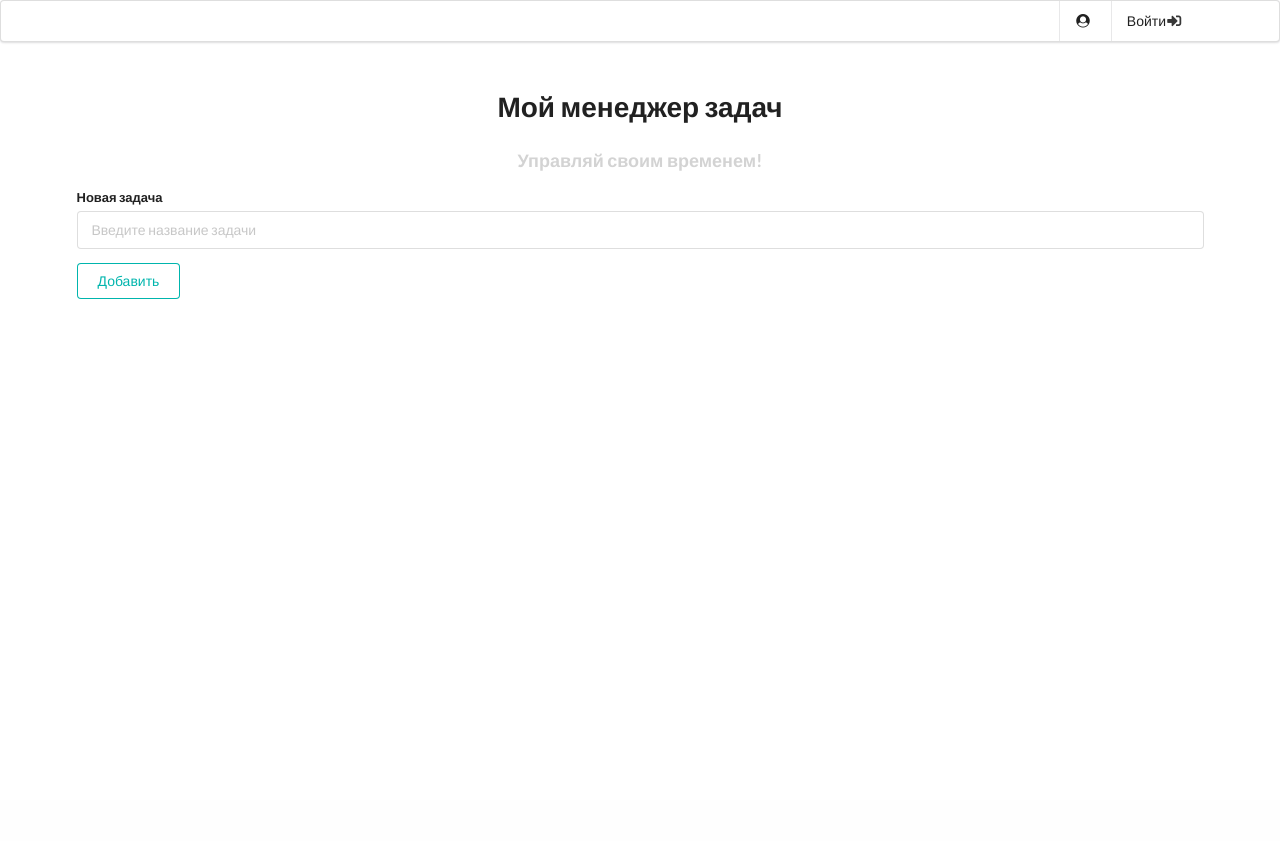
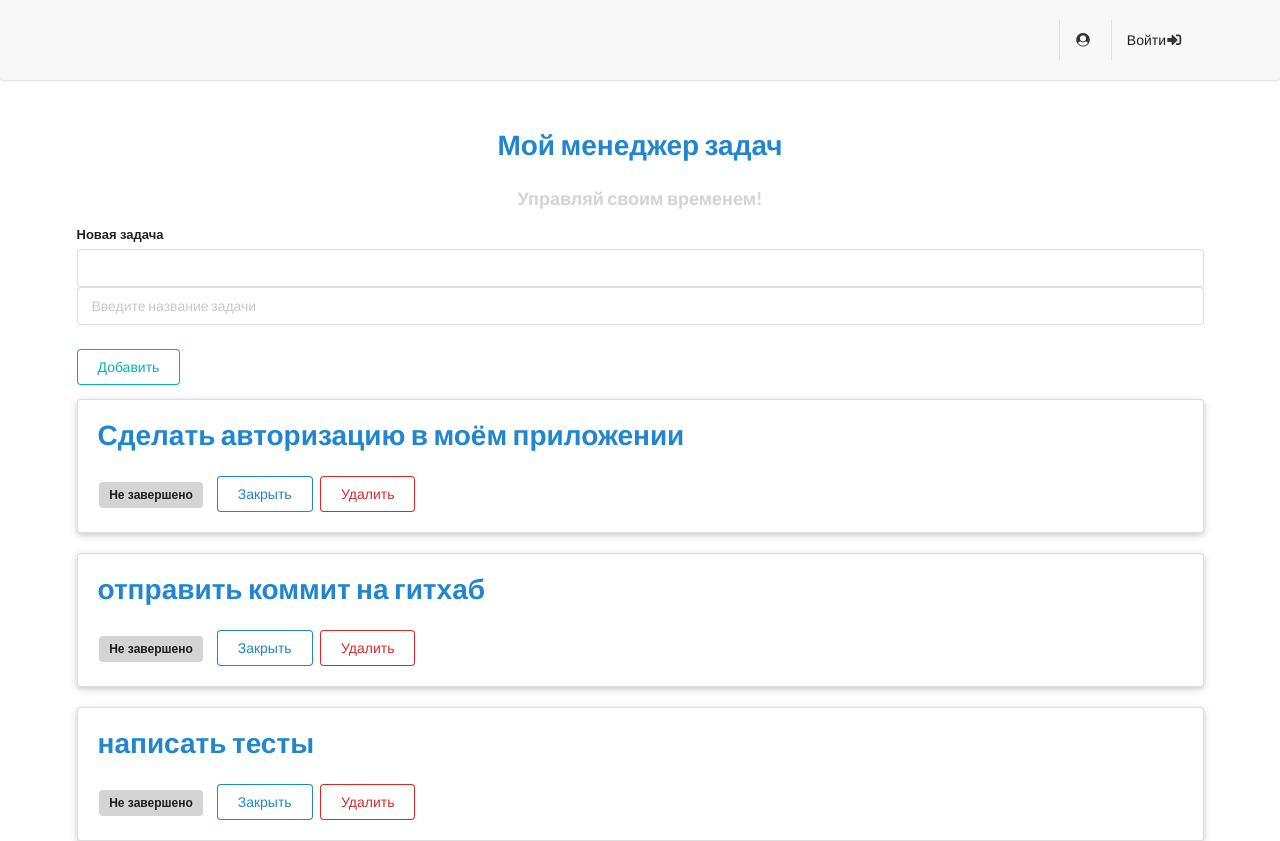
Before and after one commit to iliazhigalev/MY-TO-DO, a Django app: template todoapp/templates/todoapp/index.html in a window 1280 px wide. Before the commit the page ends 800 px from the top, so only its background shows below. Run offline with Django 4.2, Linux system fonts and the light colour scheme; data comes from the database, SQL or seed files in the repository; both versions use the stored data as it was after the commit; the template is opened without the code that fills it: values that come from a table or form of the project are taken from there, most other values are stand-ins (such as "Sample title", 1, 10 or a date in 2020).

Commit message:
git add CBV and forms

```diff
--- /dev/null
+++ b/todoapp/forms.py
@@ -0,0 +1,11 @@
+from django import forms
+from .models import ToDo
+
+class ToDoForm(forms.ModelForm):
+
+    class Meta:
+        model=ToDo
+        fields=['title',]
+        widgets={
+            'title':forms.TextInput()
+        }
--- a/todoapp/static/todoapp/css/style.css
+++ b/todoapp/static/todoapp/css/style.css
@@ -2,3 +2,92 @@
     text-align: center;
     color: lightgrey;
 }
+
+
+
+/* Общие стили */
+body {
+    font-family: 'Arial', sans-serif;
+    margin: 0;
+    padding: 0;
+}
+
+.container {
+    margin: 20px auto;
+}
+
+/* Навигационное меню */
+.ui.menu {
+    background-color: #f8f8f8;
+    border: none;
+}
+
+.ui.dropdown {
+    color: #333;
+}
+
+/* Заголовки и кнопки */
+.ui.header {
+    color: #2185d0;
+}
+
+.ui.big.header {
+    font-size: 2em;
+}
+
+.ui.segment {
+    margin-bottom: 20px;
+}
+
+.ui.primary.basic.button,
+.ui.teal.basic.button {
+    margin-top: 10px;
+}
+
+/* Элементы задачи */
+.ui.segment {
+    background-color: #ffffff;
+    box-shadow: 0px 2px 4px rgba(34, 36, 38, 0.12), 0px 2px 10px rgba(34, 36, 38, 0.15);
+    padding: 20px;
+}
+
+.ui.gray.label,
+.ui.green.label {
+    margin-right: 10px;
+}
+
+.ui.gray.label {
+    background-color: #d4d4d5;
+    color: #1b1c1d;
+}
+
+.ui.green.label {
+    background-color: #a7e9af;
+    color: #1b1c1d;
+}
+
+.ui.primary.basic.button,
+.ui.teal.basic.button {
+    color: #2185d0;
+}
+
+.ui.primary.basic.button:hover,
+.ui.teal.basic.button:hover {
+    background-color: #f8f8f8;
+}
+
+.ui.blue.button {
+    color: #2185d0;
+}
+
+.ui.blue.button:hover {
+    background-color: #f0f5fe;
+}
+
+.ui.negative.basic.button {
+    color: #db2828;
+}
+
+.ui.negative.basic.button:hover {
+    background-color: #fff5f5;
+}
--- /dev/null
+++ b/todoapp/templates/todoapp/base.html
@@ -0,0 +1,39 @@
+<!doctype html>
+{% load static %}
+
+<html lang="ru">
+<head>
+    <meta charset="UTF-8">
+    <meta name="viewport"
+          content="width=device-width, user-scalable=no, initial-scale=1.0, maximum-scale=1.0, minimum-scale=1.0">
+    <meta http-equiv="X-UA-Compatible" content="ie=edge">
+   <title>{{ title }} </title>
+    <link rel="stylesheet" href="https://cdn.jsdelivr.net/npm/semantic-ui@2.4.2/dist/semantic.min.css">
+    <link rel="stylesheet" href="{% static 'todoapp/css/style.css' %}">
+
+</head>
+<body>
+<!-- Navigation -->
+<nav class="ui menu">
+    <div class="ui container">
+        <div class="right menu">
+            <div class="item">
+                <div class="ui dropdown">
+                    <i class="user circle icon"></i>
+                    <div class="menu">
+                        <a href="#" class="item">Профиль</a>
+                        <a href="#" class="item">Выйти</a>
+                    </div>
+                </div>
+            </div>
+            <a href="#" class="item">Войти <i class="sign-in alternate icon"></i></a>
+        </div>
+    </div>
+</nav>
+
+{% block content %}
+
+{% endblock content %}
+    <script src="https://cdn.jsdelivr.net/npm/semantic-ui@2.4.2/dist/semantic.min.js"></script>
+</body>
+</html>
--- a/todoapp/templates/todoapp/index.html
+++ b/todoapp/templates/todoapp/index.html
@@ -1,50 +1,39 @@
-<!doctype html>
-{% load static %}
+{% extends 'todoapp/base.html' %}
 
-<html lang="ru">
-<head>
-    <meta charset="UTF-8">
-    <meta name="viewport"
-          content="width=device-width, user-scalable=no, initial-scale=1.0, maximum-scale=1.0, minimum-scale=1.0">
-    <meta http-equiv="X-UA-Compatible" content="ie=edge">
-   <title>{{ title }} </title>
-    <link rel="stylesheet" href="https://cdn.jsdelivr.net/npm/semantic-ui@2.4.2/dist/semantic.min.css">
-    <link rel="stylesheet" href="{% static 'todoapp/css/style.css' %}">
+{% block content %}
 
-</head>
-<body>
-
-<!-- Navigation -->
-<nav class="ui menu">
-    <div class="ui container">
-        <div class="right menu">
-            <div class="item">
-                <div class="ui dropdown">
-                    <i class="user circle icon"></i>
-                    <div class="menu">
-                        <a href="#" class="item">Профиль</a>
-                        <a href="#" class="item">Выйти</a>
-                    </div>
-                </div>
-            </div>
-            <a href="#" class="item">Войти <i class="sign-in alternate icon"></i></a>
-        </div>
-    </div>
-</nav>
-
-<div class="ui container" style="margin-top: 50px;">
+<div style="margin-top: 50px;" class="ui container">
     <h1 class="ui center aligned header">Мой менеджер задач</h1>
     <h3 class="test_style">Управляй своим временем!</h3>
-    <form class="ui form" method="post">
+    <form class="ui form" action="{% url 'todoapp:add' %}" method="post">
         {% csrf_token %}
         <div class="field">
-            <label>Новая задача</label>
-            <input type="text" name="title" placeholder="Введите название задачи">
+            <label for="{{ form.title.id_for_label }}">Новая задача</label>
+            {{ form.title }}
+            <input type="text" name="title" placeholder="Введите название задачи"><br>
         </div>
         <button class="ui teal basic button" type="submit">Добавить</button>
     </form>
+
+    {% for todo in to_do_list %}
+    <div class="ui segment">
+        <p class="ui big header">{{ todo.title }}</p>
+
+        {% if todo.is_complete == False %}
+        <span class="ui gray label">Не завершено</span>
+        <a class="ui primary basic button" href="{% url 'todoapp:update' pk=todo.id %}">Закрыть</a>
+        {% else %}
+        <span class="ui green label">Завершено</span>
+        <a class="ui blue button" href="{% url 'todoapp:update' pk=todo.id %}">Открыть</a>
+        {% endif %}
+
+        <form method="post" action="{% url 'todoapp:delete' pk=todo.id %}" style="display: inline;">
+            {% csrf_token %}
+            <button class="ui negative basic button" type="submit">Удалить</button>
+        </form>
+    </div>
+    {% endfor %}
+
 </div>
 
-<script src="https://cdn.jsdelivr.net/npm/semantic-ui@2.4.2/dist/semantic.min.js"></script>
-</body>
-</html>
+{% endblock content %}
--- a/todoapp/urls.py
+++ b/todoapp/urls.py
@@ -1,8 +1,13 @@
 from django.urls import path
 
 from . import views
+
 app_name = 'todoapp'
 
 urlpatterns = [
-    path('', views.index, name='index'),
+    path('', views.IndexView.as_view(), name='index'),
+    path('add/', views.ToDoCreateView.as_view(), name='add'),
+    path('update/<int:pk>/', views.update, name='update'),
+    path('delete/<int:pk>/', views.ToDoDeleteView.as_view(), name='delete')
+
 ]
```
Also changed, not shown: todoapp/views.py (+39 -5 lines), db.sqlite3.
